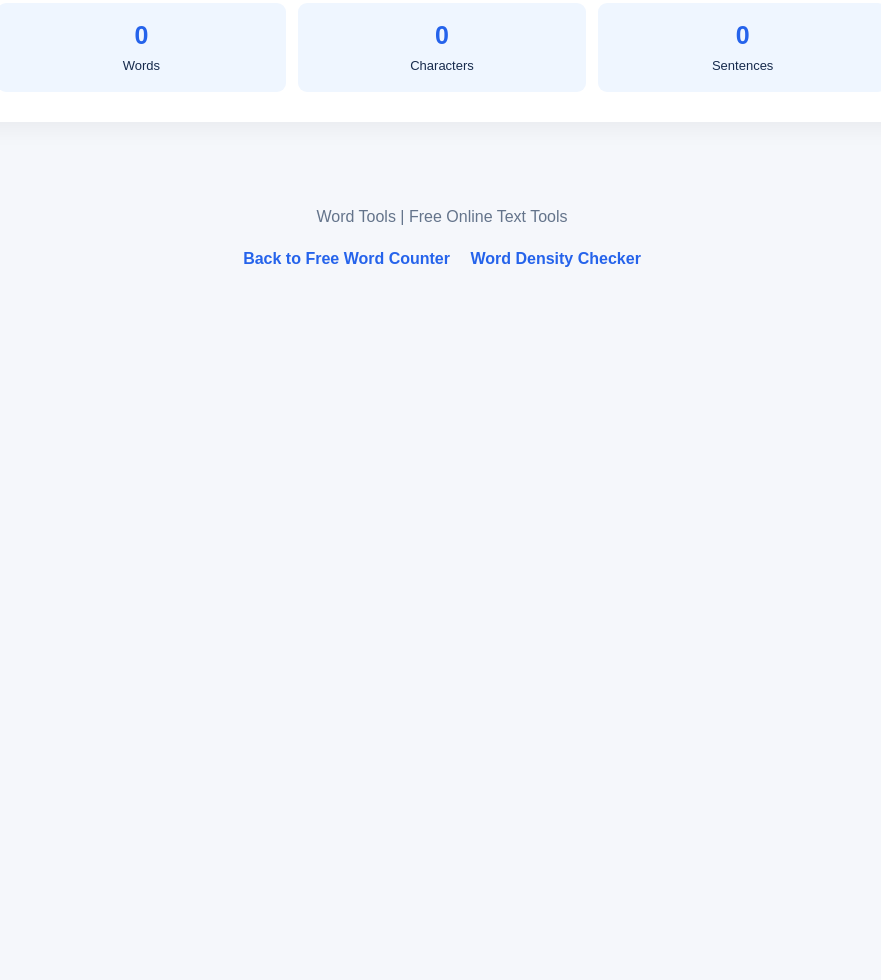
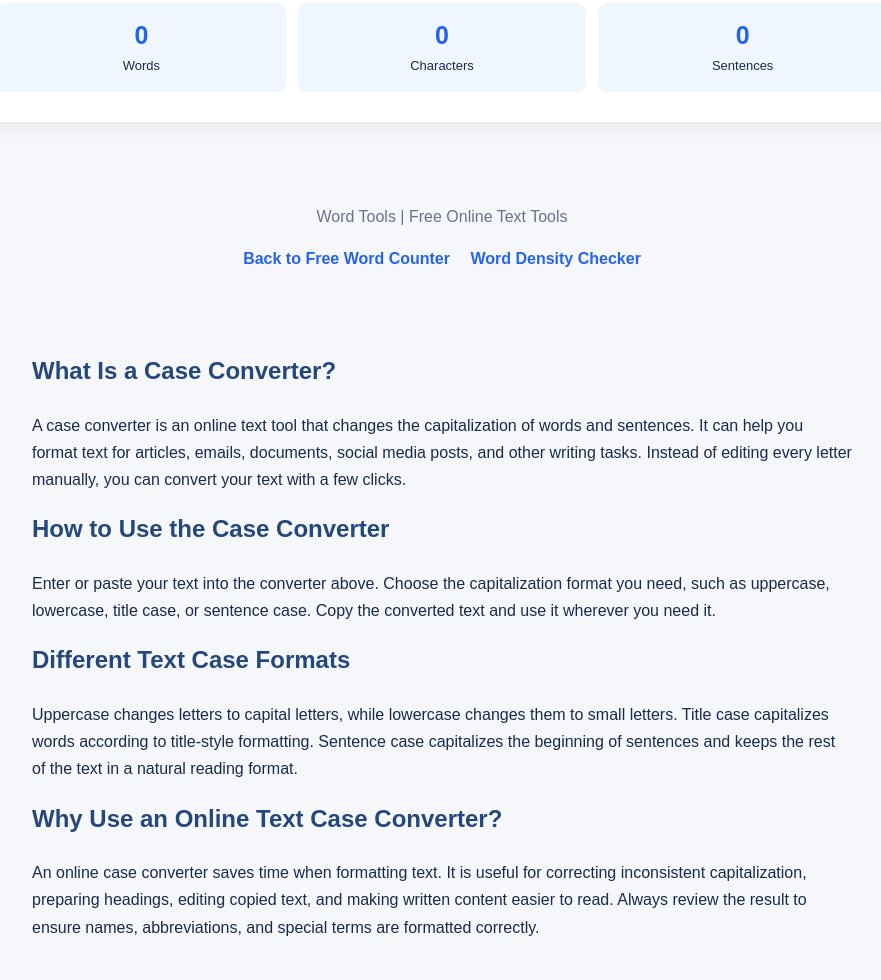
Before and after one commit to noreen918/word-tools-website, a plain HTML site: page case-converter.html in a window 1280 px wide. Shown: the part 735-1715 px from the top of the page, without its empty margins (198-1079 px from the left). Before the commit the page ends 1036 px from the top, so only its background shows below. Drawn offline with Linux system fonts and the light colour scheme.

Commit message:
Improve Case Converter SEO
Updated title and meta description for better SEO. Added sections explaining the case converter and its usage.

```diff
--- a/case-converter.html
+++ b/case-converter.html
@@ -10,8 +10,8 @@
 </script>
 <meta charset="UTF-8">
 <meta name="viewport" content="width=device-width, initial-scale=1.0">
-<title>Free Case Converter - Word Tools</title>
-<meta name="description" content="Convert text to uppercase, lowercase, sentence case, title case and more with this free online case converter.">
+<title>Free Online Case Converter | Word Tools</title>
+<meta name="description" content="Use our free online case converter to change text to uppercase, lowercase, title case, and sentence case. Convert text instantly for writing, editing, and everyday tasks.">
 <style>
 * { box-sizing: border-box; }
 body {
@@ -165,7 +165,7 @@ footer a {
 </nav>
 
 <header>
-    <h1>Word Tools</h1>
+    <h1>Free Online Case Converter</h1>
     <p>Free online tools for your everyday text needs.</p>
 </header>
 
@@ -276,5 +276,45 @@ textInput.addEventListener("input", updateCounts);
 updateCounts();
 </script>
 
+
+<section class="case-converter-content" style="max-width: 860px; margin: 30px auto; padding: 20px; line-height: 1.7;">
+
+  <h2>What Is a Case Converter?</h2>
+  <p>
+    A case converter is an online text tool that changes the capitalization
+    of words and sentences. It can help you format text for articles,
+    emails, documents, social media posts, and other writing tasks.
+    Instead of editing every letter manually, you can convert your text
+    with a few clicks.
+  </p>
+
+  <h2>How to Use the Case Converter</h2>
+  <p>
+    Enter or paste your text into the converter above. Choose the
+    capitalization format you need, such as uppercase, lowercase,
+    title case, or sentence case. Copy the converted text and use it
+    wherever you need it.
+  </p>
+
+  <h2>Different Text Case Formats</h2>
+  <p>
+    Uppercase changes letters to capital letters, while lowercase
+    changes them to small letters. Title case capitalizes words
+    according to title-style formatting. Sentence case capitalizes
+    the beginning of sentences and keeps the rest of the text
+    in a natural reading format.
+  </p>
+
+  <h2>Why Use an Online Text Case Converter?</h2>
+  <p>
+    An online case converter saves time when formatting text.
+    It is useful for correcting inconsistent capitalization,
+    preparing headings, editing copied text, and making written
+    content easier to read. Always review the result to ensure
+    names, abbreviations, and special terms are formatted correctly.
+  </p>
+
+</section>
+
 </body>
 </html>
```
